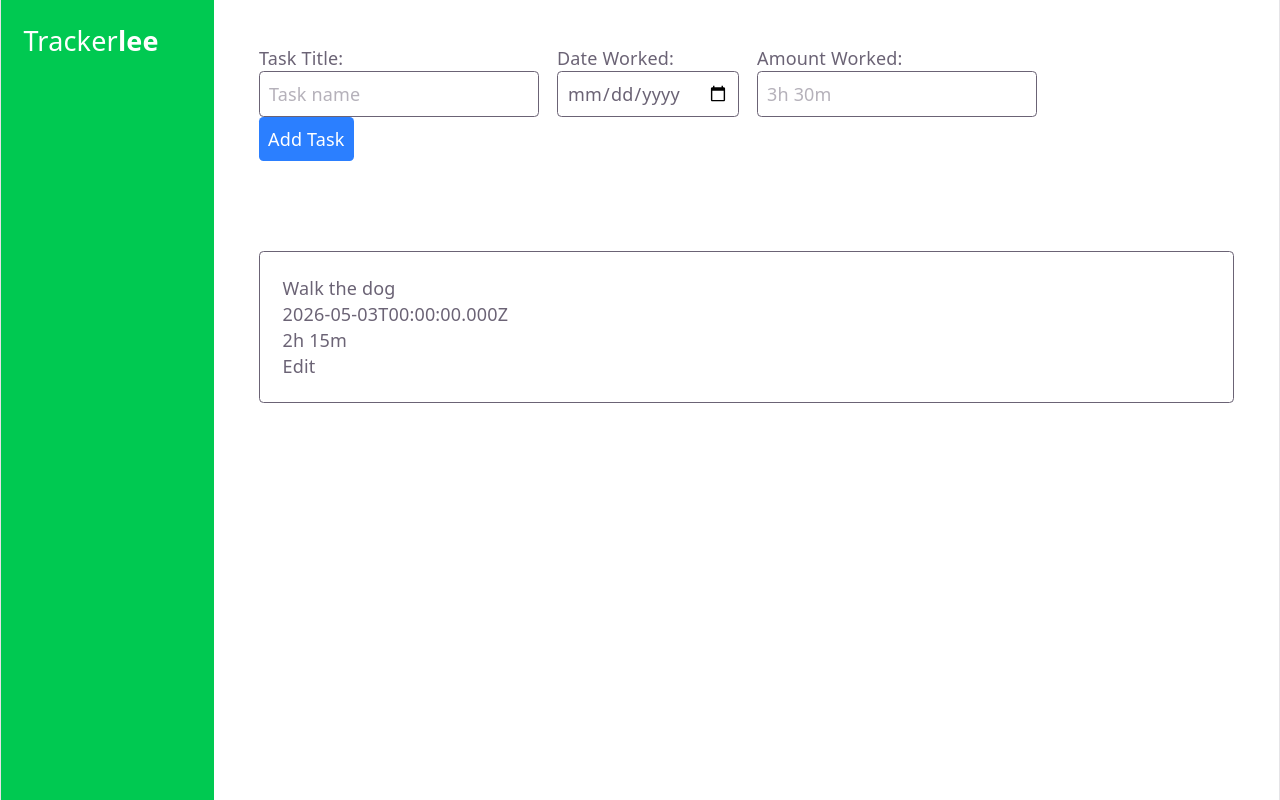
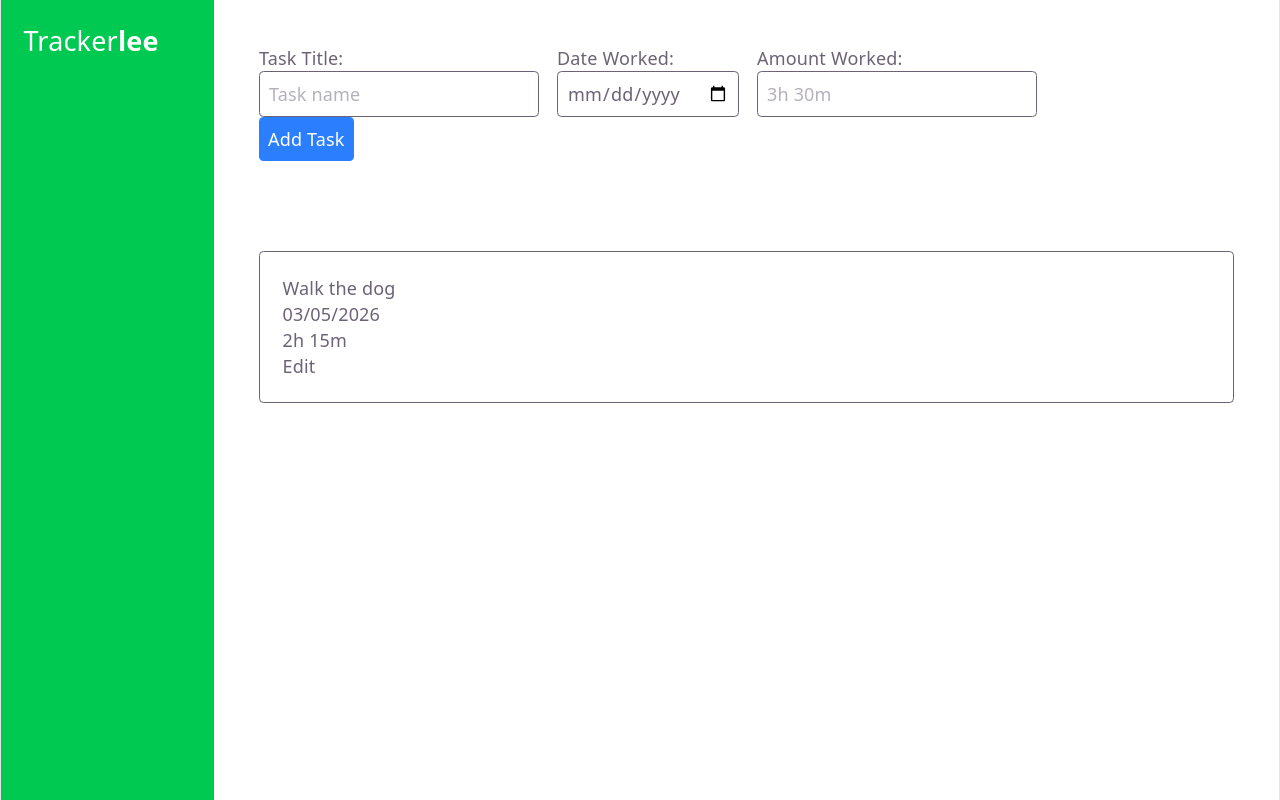
Before and after one commit to leetoufong/trackerlee-app, a React (Vite) app: page / in a window 1280 px wide. Built offline with nearby package versions, Linux system fonts and the light colour scheme.

Commit message:
Format date to be more human friendly

```diff
--- a/src/components/TaskList.tsx
+++ b/src/components/TaskList.tsx
@@ -5,6 +5,7 @@ const TaskList = (props) => {
         <section className="p-10">
             <ul className="[&>:not(:first-child)]:mt-3">
                 {tasks?.map((task) => {
+                    const date = task.date.split('T')[0].split('-').reverse().join('/');
                     const hours = Math.floor(task.time / (1000 * 60 * 60));
                     const minutes = Math.floor((task.time / (1000 * 60)) % 60);
                     const seconds = Math.floor((task.time / 1000) % 60);
@@ -12,7 +13,7 @@ const TaskList = (props) => {
                     return (
                         <li className="border p-5 rounded" key={task.id}>
                             <p>{task.title}</p>
-                            <p>{task.date}</p>
+                            <p>{date}</p>
                             <p>{hours != 0 && `${hours}h `} {minutes != 0 && `${minutes}m `} {seconds != 0 && `${seconds}s`}</p>
                             <button>Edit</button>
                         </li>
```
